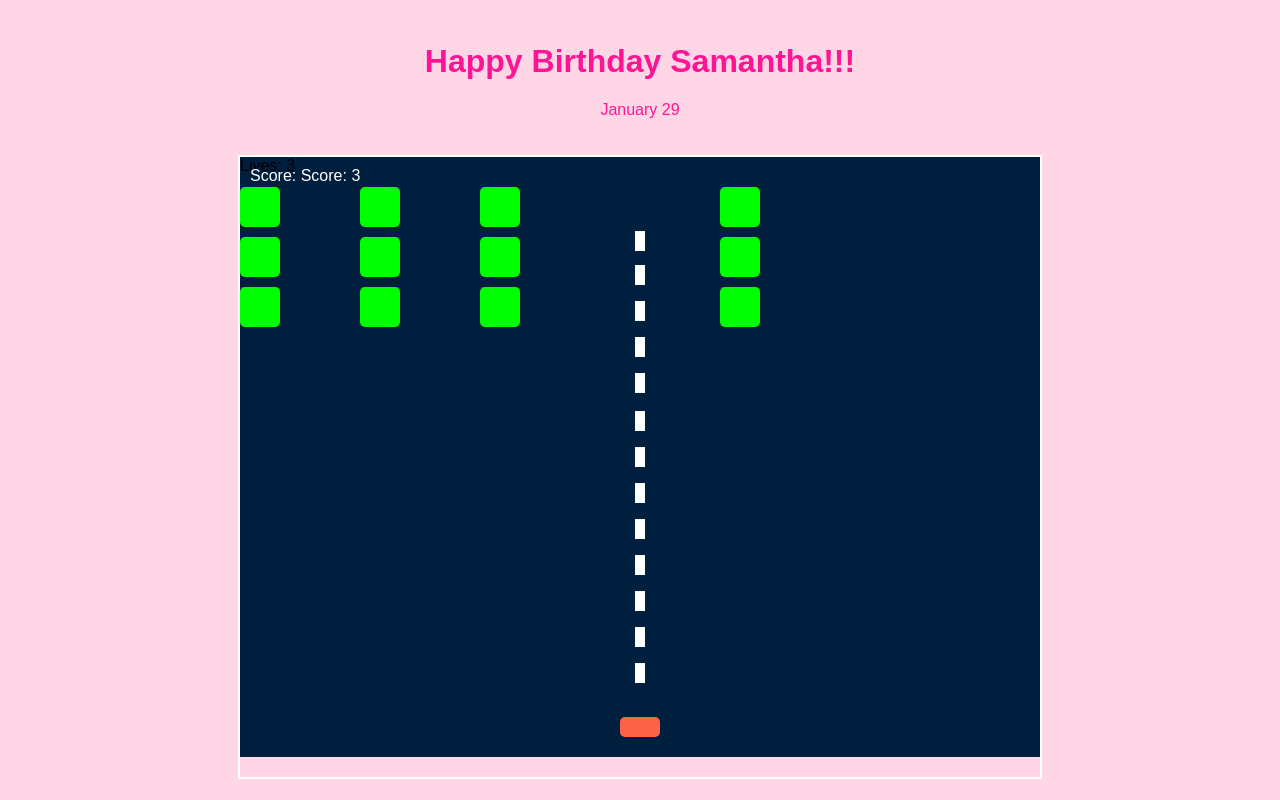
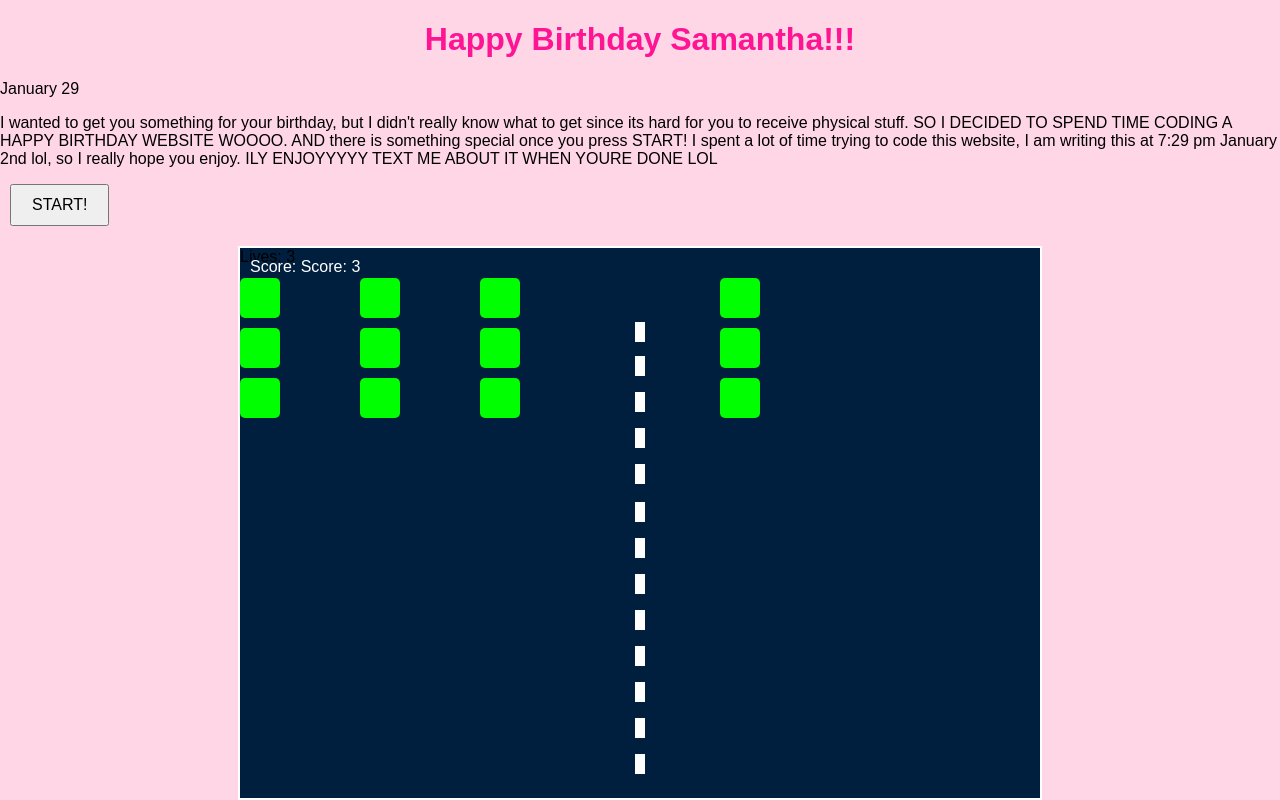
Before and after one commit to personalisaacw/sb-project, a plain HTML site: page index.html in a window 1280 px wide. Drawn offline with Linux system fonts and the light colour scheme.

Commit message:
bday hat.html

```diff
--- a/index.html
+++ b/index.html
@@ -4,24 +4,32 @@
     <meta charset="UTF-8">
     <meta name="viewport" content="width=device-width, initial-scale=1.0">
     <link rel="stylesheet" href="styles.css">
+    <link rel="stylesheet" href="https://fonts.googleapis.com/css?family=Great+Vibes&display=swap">
+    <link rel="stylesheet" href="https://fonts.googleapis.com/css?family=Quicksand&display=swap">
     <title>Happy Birthday Samantha!!!</title>
 </head>
 <body>
-    <div class="header">
-        <h1>Happy Birthday Samantha!!!</h1>
-        <p>January 29</p>
+    <div class="start-container">
+        <h1 class="header">Happy Birthday Samantha!!!</h1>
+        <p class="date">January 29</p>
+        <p class="body-text">
+            I wanted to get you something for your birthday, but I didn't really
+            know what to get since its hard for you to receive physical stuff.
+            SO I DECIDED TO SPEND TIME CODING A HAPPY BIRTHDAY WEBSITE WOOOO.
+            AND there is something special once you press START! I spent a lot of time
+            trying to code this website, I am writing this at 7:29 pm January 2nd lol, so
+            I really hope you enjoy. ILY ENJOYYYYY TEXT ME ABOUT IT WHEN YOURE  DONE LOL
+        </p>
+        <button id="startButton">START!</button>
     </div>
 
-    <div class="game-container">
+    <div class="game-container" id="gameContainer">
         <div class="space-invaders" id="space-invaders">
             <div class="spaceship" id="spaceship"></div>
             <div class="aliens" id="aliens"></div>
             <div class="bullets" id="bullets"></div>
             <div class="score">Score: <span id="score">0</span></div>
-            <div class="lives" id="lives">Lives: 3</div> <!-- Added the ID for lives -->
-        </div>
-        <div class="controls">
-            <!-- You can remove the buttons for mouse control -->
+            <div class="lives" id="lives">Lives: 3</div>
         </div>
     </div>
 
```
